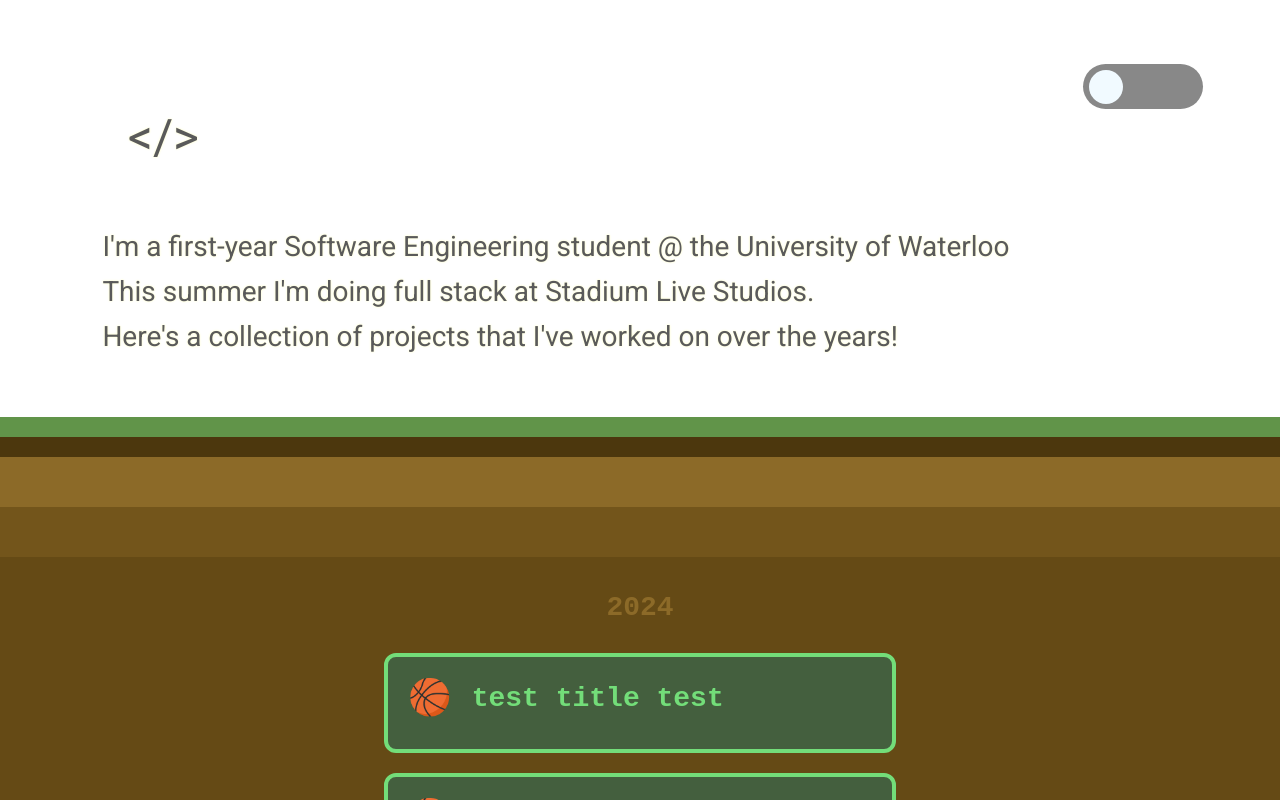
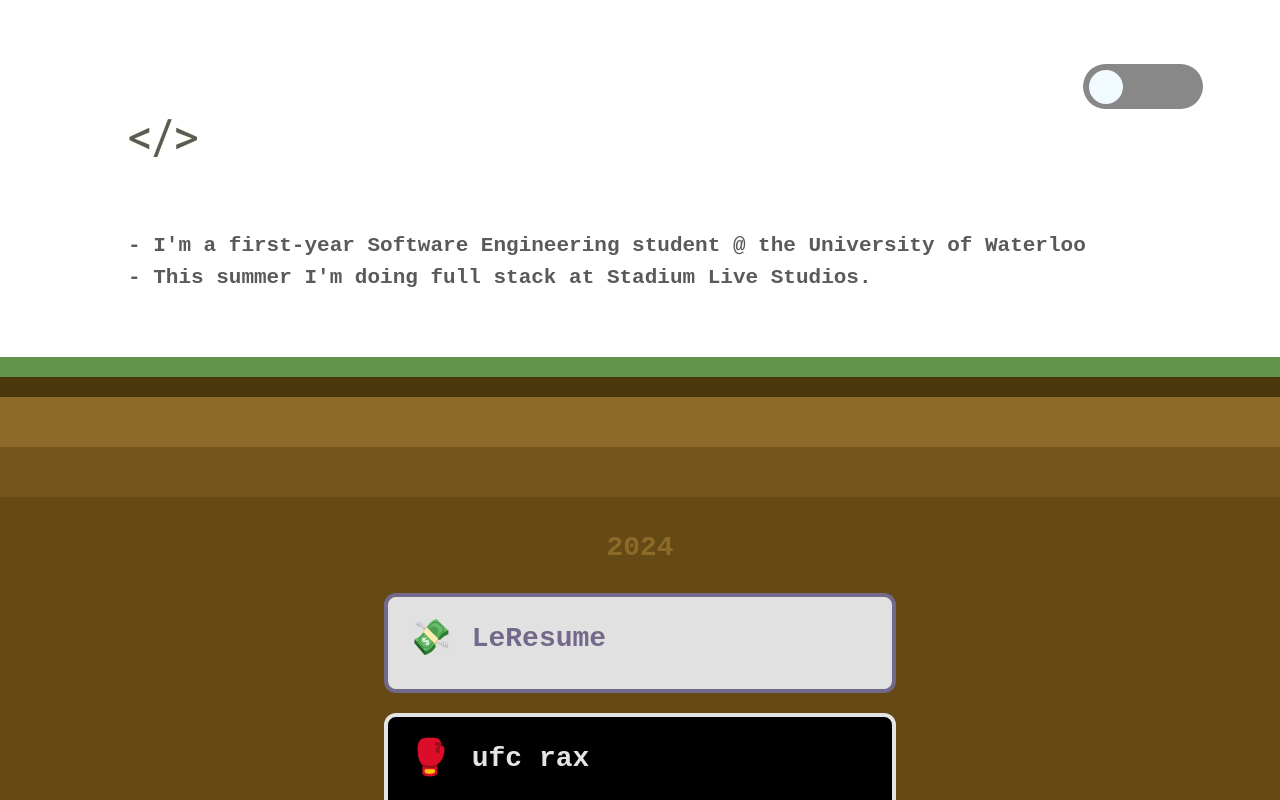
Before and after one commit to steventanyang/stevenyang, a React (Create React App) app: page /projects in a window 1280 px wide. Built offline with nearby package versions, Linux system fonts and the light colour scheme.

Commit message:
added project content

```diff
--- a/src/components/ProjectContainer.js
+++ b/src/components/ProjectContainer.js
@@ -8,7 +8,7 @@ const Container = styled.div`
     props.expanded
       ? props.phone
         ? props.height * 0.8
-        : props.height * 0.7
+        : props.height * 0.75
       : props.phone
       ? 90
       : 100}px;
@@ -66,7 +66,7 @@ const TextContainer = styled.div`
   opacity: ${(props) => (props.fadeIn ? 1 : 0)};
   transition: opacity 0.9s ease;
   text-align: flex-start;
-  margin-top: 20px;
+  margin-top: 40px;
   line-height: 2;
 `;
 
--- a/src/components/Projects.js
+++ b/src/components/Projects.js
@@ -6,6 +6,7 @@ import { useContext, useState, useEffect } from "react";
 import { DarkContext } from "../contexts/DarkContext";
 import { Link } from "react-router-dom";
 import legm from "../images/legm.png";
+import leresume from "../images/leresume.png";
 import projectlebron from "../images/projectlebron.png";
 import asklebron from "../images/asklebron.png";
 import pokemon from "../images/pokemon.png";
@@ -30,6 +31,27 @@ const Title = styled.div`
   font-weight: 400;
   margin-left: 10%;
   text-shadow: 0 0 1px #feffdd, 0 0 2px #feffdd, 0 0 3px #feffdd;
+`;
+
+const DescriptionContainer = styled.div`
+  display: flex;
+  flex-direction: column;
+  justify-content: center;
+  align-items: flex-start;
+  width: 100%;
+  height: auto;
+  line-height: 1.5;
+  padding-top: 5%;
+  padding-bottom: 5%;
+`;
+
+const DescriptionText = styled.ul`
+  color: ${(props) => props.color};
+  font-family: "Source Code Pro", monospace;
+  font-size: 1.5rem;
+  font-weight: 900;
+  margin-left: 10%;
+  margin-right: 8%;
 `;
 
 const DirtContainer = styled.div`
@@ -57,65 +79,6 @@ const PContainer = styled.div`
   justify-content: center;
   align-items: flex-start;
 `;
-
-function GreyBox(props) {
-  const Tool = (value) => {
-    if (value === "CSS") {
-      return "#757629";
-    } else if (value === "Django") {
-      return "225724";
-    } else if (value === "Flask") {
-      return "#404040";
-    } else if (value === "Git") {
-      return "#814A17";
-    } else if (value === "JavaScript") {
-      return "#767319";
-    } else if (value === "MongoDB") {
-      return "#1C431E";
-    } else if (value === "MySQL") {
-      return "#85621E";
-    } else if (value === "Pandas") {
-      return "#1C431E";
-    } else if (value === "Python") {
-      return "#496A7C";
-    } else if (value === "React" || value === "React Native") {
-      return "#1F4E68";
-    } else if (value === "Selenium") {
-      return "#405B39";
-    } else if (value === "SQLite" || value === "PostgreSQL") {
-      return "#275B5B";
-    } else {
-      return "#404040";
-    }
-  };
-
-  return (
-    <div className="grey-overlay">
-      <span className="grey-title-container">
-        <h2 className="grey-title">{props.title}</h2>
-      </span>
-
-      <span className="tech-boxes-container">
-        <div className="techbox" style={{ backgroundColor: Tool(props.tool1) }}>
-          <p className="techbox-text">{props.tool1}</p>
-        </div>
-        <div className="techbox" style={{ backgroundColor: Tool(props.tool2) }}>
-          <p className="techbox-text">{props.tool2}</p>
-        </div>
-        <div className="techbox" style={{ backgroundColor: Tool(props.tool3) }}>
-          <p className="techbox-text">{props.tool3}</p>
-        </div>
-      </span>
-
-      <span className="grey-des-container">
-        <p className="grey-description">{props.description}</p>
-        <p className="grey-description-short">{props.shortdescription}</p>
-      </span>
-
-      {/* <a href="https://www.linkedin.com/in/steven-yang-2059b0268/" target="blank">link</a> */}
-    </div>
-  );
-}
 
 const Projects = () => {
   const { theme, setTheme, isToggled, setIsToggled } = useContext(DarkContext);
@@ -159,31 +122,25 @@ const Projects = () => {
           <Title> &lt;/&gt; </Title>
         </Link>
       </div>
-      <div className="description-container">
-        <div
-          className="description"
-          style={{ color: theme === "light" ? "#5A5A5A" : "#FEFFDD" }}
-        >
-          <ul className="description-text">
-            I'm a first-year Software Engineering student @ the University of
+      <DescriptionContainer>
+        <DescriptionText color={theme === "light" ? "#5A5A5A" : "#FEFFDD"}>
+          - I'm a first-year Software Engineering student @ the University of
           Waterloo
-          </ul>
-          <ul className="description-text">
-            This summer I'm doing full stack at
+        </DescriptionText>
+        <DescriptionText color={theme === "light" ? "#5A5A5A" : "#FEFFDD"}>
+          - This summer I'm doing full stack at{" "}
           <a
             href="https://www.stadiumverse.com/"
             className="description-links"
             style={{ color: theme === "light" ? "#5A5A5A" : "#C8FFFF" }}
+            target="_blank"
+            rel="noopener noreferrer"
           >
             {" "}
-              Stadium Live Studios.
+            Stadium Live Studios.{" "}
           </a>
-          </ul>
-          <ul className="description-text">
-            Here's a collection of projects that I've worked on over the years!
-          </ul>
-        </div>
-      </div>
+        </DescriptionText>
+      </DescriptionContainer>
 
       <div
         className="grass-humus"
@@ -210,49 +167,47 @@ const Projects = () => {
 
         <PContainer phone={isPhone}>
           <ProjectContainer // LeResume
-            background={"#445F3E"}
-            border={"#73dd79"}
-            emoji={"🏀"}
-            title={"test title test"}
-            image={legm}
-            description={
-              "We won 2nd place at 2024 Milwaukee Bucks Data analytics hackathon. Our project used ML to optimize ticket pricing. It was a lot of fun & had a great time"
-            }
-            more={"https://www.stadiumverse.com/"}
+            background={"#E1E1E1"}
+            border={"#73698A"}
+            emoji={"💸"}
+            title={"LeResume"}
+            image={leresume}
+            description={"soon ..."}
+            more={"https://leresume-website.vercel.app/"}
           />
           <ProjectContainer // UFC Rax
-            background={"#445F3E"}
-            border={"#73dd79"}
-            emoji={"🏀"}
-            title={"test title test"}
-            image={legm}
+            background={"#000"}
+            border={"#E4E4E4"}
+            emoji={"🥊"}
+            title={"ufc rax"}
+            image={ufcrax}
             description={
-              "We won 2nd place at 2024 Milwaukee Bucks Data analytics hackathon. Our project used ML to optimize ticket pricing. It was a lot of fun & had a great time"
+              "Gives users investment advice on virtual currency based mobile game using historical ufc fight data. 3500+ active users."
             }
-            more={"https://www.stadiumverse.com/"}
+            more={"https://realrax.com/"}
           />
         </PContainer>
 
         <PContainer phone={isPhone}>
           <ProjectContainer // Bucks Hackathon
-            background={"#445F3E"}
-            border={"#73dd79"}
+            background={"#0F481B"}
+            border={"#E1D3B7"}
             emoji={"🏀"}
-            title={"test title test"}
+            title={"milwaukee bucks hackathon"}
+            image={bucks}
+            description={
+              "We won 2nd place at 2024 Milwaukee Bucks Data analytics hackathon. Our project used ML to optimize ticket pricing."
+            }
+            more={"https://www.nba.com/bucks/hackathon"}
+          />
+          <ProjectContainer // LeGM
+            background={"#FFFFFF"}
+            border={"#144458"}
+            emoji={"🧠"}
+            title={"LeGM"}
             image={legm}
             description={
-              "We won 2nd place at 2024 Milwaukee Bucks Data analytics hackathon. Our project used ML to optimize ticket pricing. It was a lot of fun & had a great time"
-            }
-            more={"https://www.stadiumverse.com/"}
-          />
-          <ProjectContainer // LeGM
-            background={"#445F3E"}
-            border={"#73dd79"}
-            emoji={"🏀"}
-            title={"test title test"}
-            image={legm}
-            description={
-              "We won 2nd place at 2024 Milwaukee Bucks Data analytics hackathon. Our project used ML to optimize ticket pricing. It was a lot of fun & had a great time"
+              "LeGM is a all-in-one fantasy basketball manager. It includes league insights, stat tracking, automated waiver suggestions, + more."
             }
             more={"https://www.stadiumverse.com/"}
           />
@@ -266,52 +221,41 @@ const Projects = () => {
         </YearTitle>
 
         <PContainer phone={isPhone}>
-          <ProjectContainer // LeResume
-            background={"#445F3E"}
-            border={"#73dd79"}
-            emoji={"🏀"}
-            title={"test title test"}
-            image={legm}
+          <ProjectContainer // project lebron
+            background={"#253342"}
+            border={"#D2D2CC"}
+            emoji={"📊"}
+            title={"project lebron"}
+            image={projectlebron}
             description={
-              "We won 2nd place at 2024 Milwaukee Bucks Data analytics hackathon. Our project used ML to optimize ticket pricing. It was a lot of fun & had a great time"
+              "shootaround tracking app w/ real-time shot feedback + motion + vibration sensor hardware. Built for se101 project course."
             }
-            more={"https://www.stadiumverse.com/"}
+            more={"https://www.youtube.com/shorts/9Tw3vGxFPsM"}
           />
-          <ProjectContainer // UFC Rax
-            background={"#445F3E"}
-            border={"#73dd79"}
-            emoji={"🏀"}
-            title={"test title test"}
-            image={legm}
+          <ProjectContainer // pokemon shiny hunter
+            background={"#2F66A6"}
+            border={"#EEC006"}
+            emoji={"🌟"}
+            title={"pokemon shiny hunter"}
+            image={pokemon}
             description={
-              "We won 2nd place at 2024 Milwaukee Bucks Data analytics hackathon. Our project used ML to optimize ticket pricing. It was a lot of fun & had a great time"
+              "Shiny hunting simulator complete with full 9 region pokedex."
             }
-            more={"https://www.stadiumverse.com/"}
+            more={""}
           />
         </PContainer>
 
         <PContainer phone={isPhone}>
-          <ProjectContainer // Bucks Hackathon
-            background={"#445F3E"}
-            border={"#73dd79"}
-            emoji={"🏀"}
-            title={"test title test"}
-            image={legm}
+          <ProjectContainer // chromosense website
+            background={"#EFEEEB"}
+            border={"#0D72A8"}
+            emoji={"🐟"}
+            title={"chromosense"}
+            image={chromosense}
             description={
-              "We won 2nd place at 2024 Milwaukee Bucks Data analytics hackathon. Our project used ML to optimize ticket pricing. It was a lot of fun & had a great time"
+              "website that I helped make for my igem team that has really bad code."
             }
-            more={"https://www.stadiumverse.com/"}
-          />
-          <ProjectContainer // LeGM
-            background={"#445F3E"}
-            border={"#73dd79"}
-            emoji={"🏀"}
-            title={"test title test"}
-            image={legm}
-            description={
-              "We won 2nd place at 2024 Milwaukee Bucks Data analytics hackathon. Our project used ML to optimize ticket pricing. It was a lot of fun & had a great time"
-            }
-            more={"https://www.stadiumverse.com/"}
+            more={""}
           />
         </PContainer>
       </DirtContainer>
@@ -319,56 +263,20 @@ const Projects = () => {
       {/* 2022 */}
       <DirtContainer theme={theme} light={"#726240"} dark={"#4C5046"}>
         <YearTitle theme={theme} light={"#4C370D"} dark={"#FEFFDD"}>
-          2023
+          2022
         </YearTitle>
 
         <PContainer phone={isPhone}>
-          <ProjectContainer // LeResume
-            background={"#445F3E"}
-            border={"#73dd79"}
-            emoji={"🏀"}
-            title={"test title test"}
-            image={legm}
+          <ProjectContainer // ask lebron
+            background={"#30113D"}
+            border={"#F2F1EE"}
+            emoji={"⛹️"}
+            title={"stadium live lineup optimizer"}
+            image={asklebron}
             description={
-              "We won 2nd place at 2024 Milwaukee Bucks Data analytics hackathon. Our project used ML to optimize ticket pricing. It was a lot of fun & had a great time"
+              "daily fantasy sports lineup optimizer for stadiumlive app. Uses player projection data to find good combinations."
             }
-            more={"https://www.stadiumverse.com/"}
-          />
-          <ProjectContainer // UFC Rax
-            background={"#445F3E"}
-            border={"#73dd79"}
-            emoji={"🏀"}
-            title={"test title test"}
-            image={legm}
-            description={
-              "We won 2nd place at 2024 Milwaukee Bucks Data analytics hackathon. Our project used ML to optimize ticket pricing. It was a lot of fun & had a great time"
-            }
-            more={"https://www.stadiumverse.com/"}
-          />
-        </PContainer>
-
-        <PContainer phone={isPhone}>
-          <ProjectContainer // Bucks Hackathon
-            background={"#445F3E"}
-            border={"#73dd79"}
-            emoji={"🏀"}
-            title={"test title test"}
-            image={legm}
-            description={
-              "We won 2nd place at 2024 Milwaukee Bucks Data analytics hackathon. Our project used ML to optimize ticket pricing. It was a lot of fun & had a great time"
-            }
-            more={"https://www.stadiumverse.com/"}
-          />
-          <ProjectContainer // LeGM
-            background={"#445F3E"}
-            border={"#73dd79"}
-            emoji={"🏀"}
-            title={"test title test"}
-            image={legm}
-            description={
-              "We won 2nd place at 2024 Milwaukee Bucks Data analytics hackathon. Our project used ML to optimize ticket pricing. It was a lot of fun & had a great time"
-            }
-            more={"https://www.stadiumverse.com/"}
+            more={""}
           />
         </PContainer>
       </DirtContainer>
```
Also changed, not shown: src/images/legm.png, src/images/leresume.png (added). Lines whose indentation alone changed are shown as unchanged.
